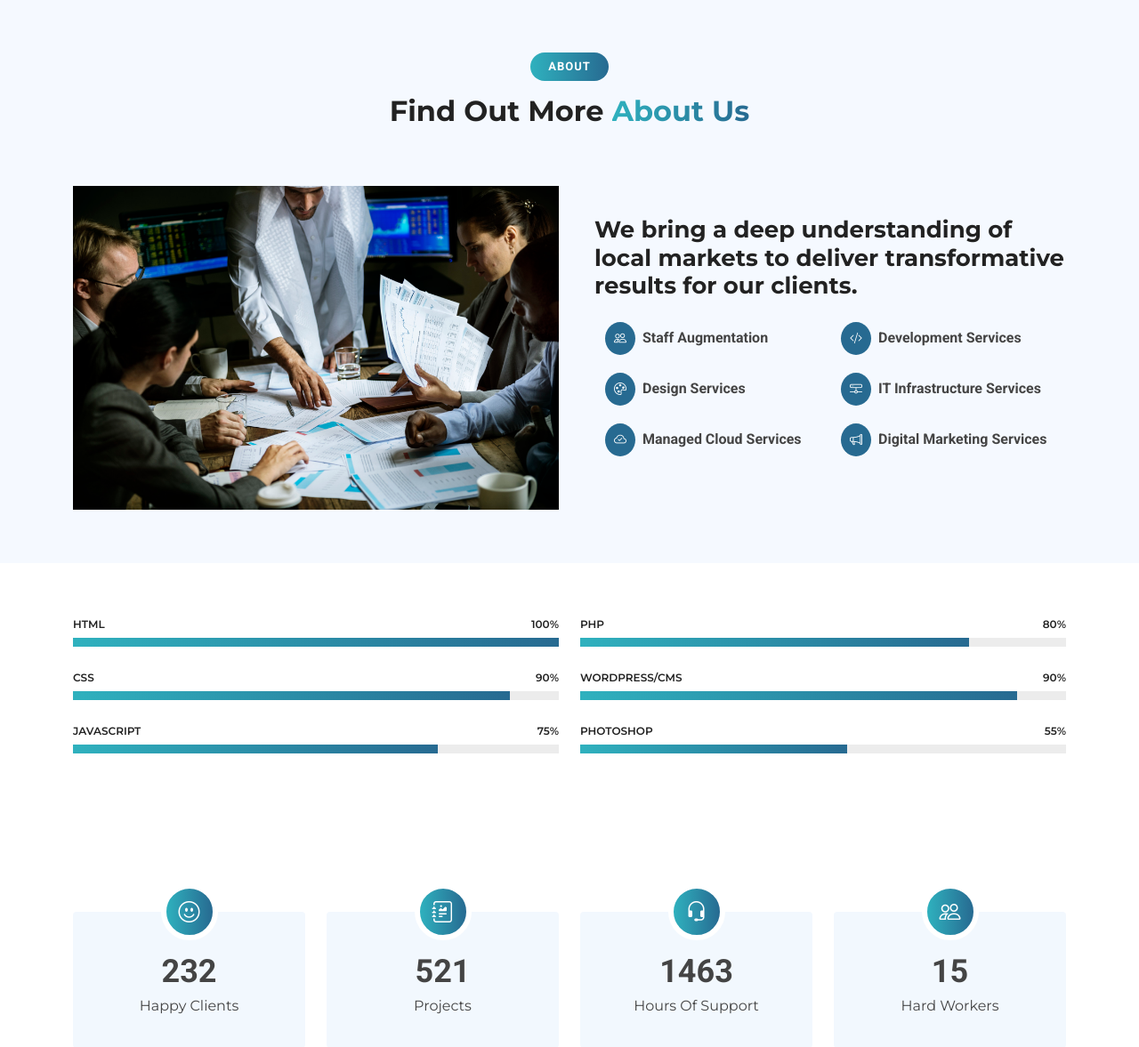
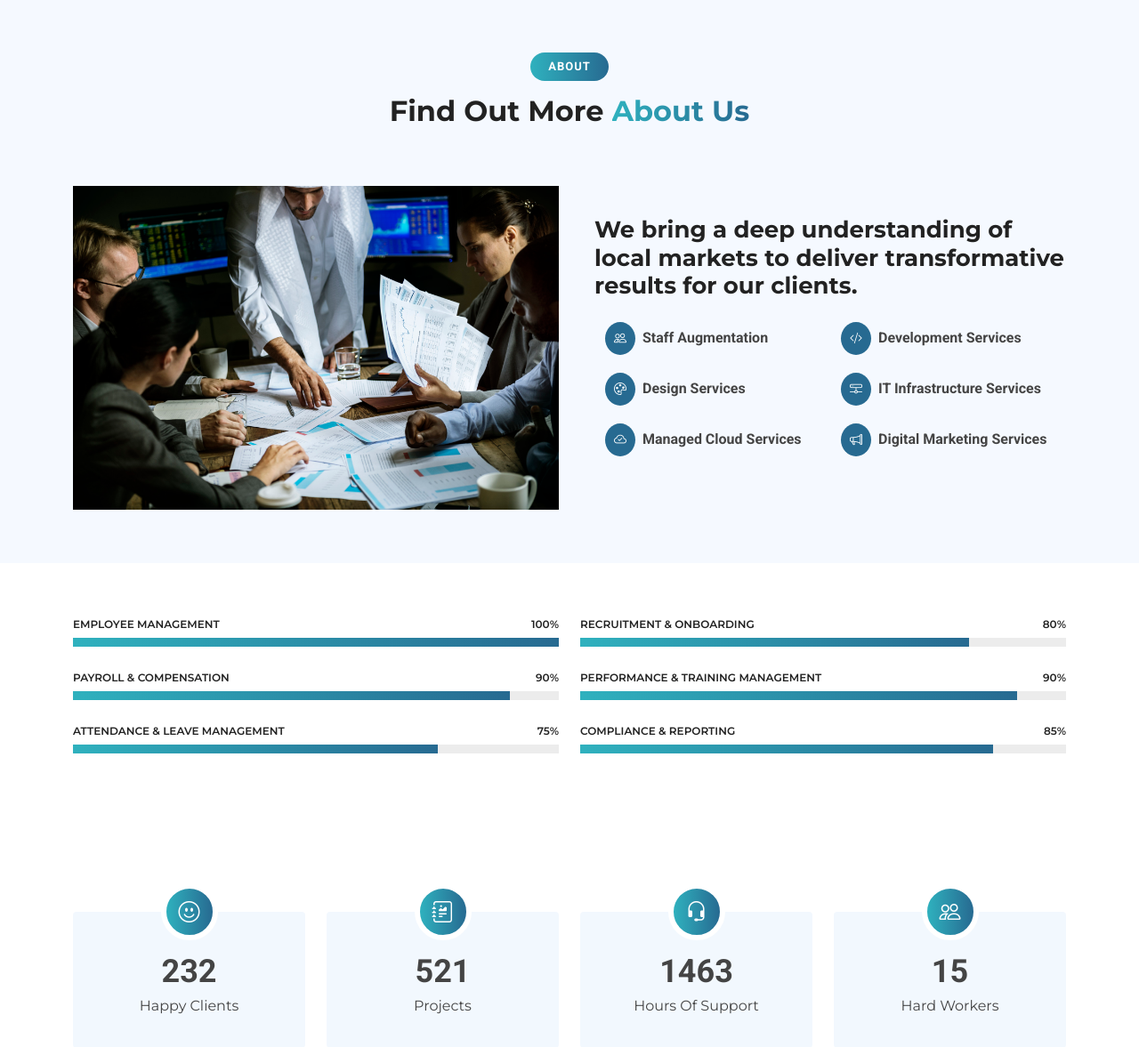
Before and after one commit to thulasidharank/MindZen, a Django app: page / in a window 1280 px wide. Shown: the part 1120-2297 px from the top of the page at 89% size. Run offline with Django 5.2, Linux system fonts and the light colour scheme; some libraries are stand-ins or nearby versions.

Commit message:
service section changed

```diff
--- a/Templates/index.html
+++ b/Templates/index.html
@@ -239,7 +240,7 @@
                     <div class="row skills-content skills-animation">
                         <div class="col-lg-6">
                             <div class="progress">
-                                <span class="skill"><span>HTML</span> <i class="val">100%</i></span>
+                                <span class="skill"><span>Employee Management</span> <i class="val">100%</i></span>
                                 <div class="progress-bar-wrap">
                                     <div
                                         class="progress-bar"
@@ -253,7 +254,7 @@
                             <!-- End Skills Item -->
 
                             <div class="progress">
-                                <span class="skill"><span>CSS</span> <i class="val">90%</i></span>
+                                <span class="skill"><span>Payroll & Compensation</span> <i class="val">90%</i></span>
                                 <div class="progress-bar-wrap">
                                     <div
                                         class="progress-bar"
@@ -267,7 +268,7 @@
                             <!-- End Skills Item -->
 
                             <div class="progress">
-                                <span class="skill"><span>JavaScript</span> <i class="val">75%</i></span>
+                                <span class="skill"><span>Attendance & Leave Management</span> <i class="val">75%</i></span>
                                 <div class="progress-bar-wrap">
                                     <div
                                         class="progress-bar"
@@ -283,7 +284,7 @@
 
                         <div class="col-lg-6">
                             <div class="progress">
-                                <span class="skill"><span>PHP</span> <i class="val">80%</i></span>
+                                <span class="skill"><span>Recruitment & Onboarding</span> <i class="val">80%</i></span>
                                 <div class="progress-bar-wrap">
                                     <div
                                         class="progress-bar"
@@ -297,7 +298,9 @@
                             <!-- End Skills Item -->
 
                             <div class="progress">
-                                <span class="skill"><span>WordPress/CMS</span> <i class="val">90%</i></span>
+                                <span class="skill"
+                                    ><span>Performance & Training Management</span> <i class="val">90%</i></span
+                                >
                                 <div class="progress-bar-wrap">
                                     <div
                                         class="progress-bar"
@@ -311,12 +314,12 @@
                             <!-- End Skills Item -->
 
                             <div class="progress">
-                                <span class="skill"><span>Photoshop</span> <i class="val">55%</i></span>
+                                <span class="skill"><span>Compliance & Reporting</span> <i class="val">85%</i></span>
                                 <div class="progress-bar-wrap">
                                     <div
                                         class="progress-bar"
                                         role="progressbar"
-                                        aria-valuenow="55"
+                                        aria-valuenow="85"
                                         aria-valuemin="0"
                                         aria-valuemax="100"
                                     ></div>
```
Also changed, not shown: other parts of Templates/index.html (+28 -25 lines).
